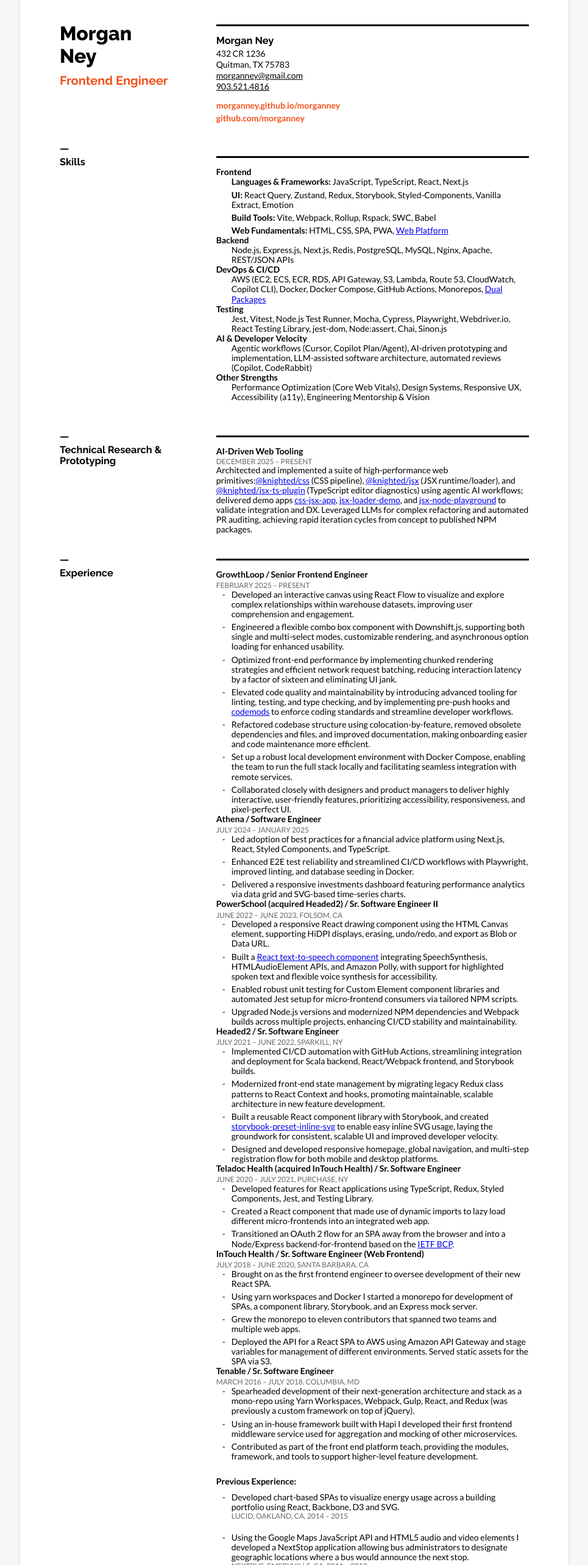
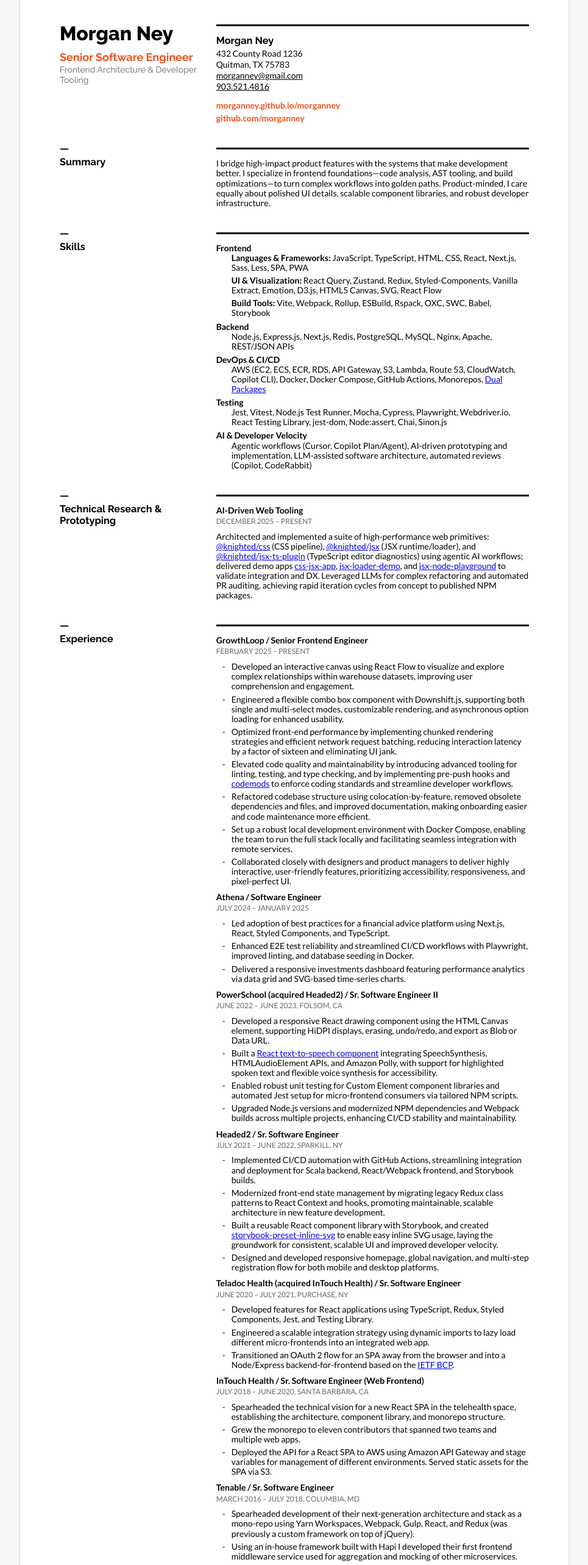
Before and after one commit to morganney/morgan.neys.info, a Next.js app: page /resume in a window 1280 px wide. Shown: the part 40-2606 px from the top of the page at 61% size, without its empty margins (157-1122 px from the left). Built offline with nearby package versions, Linux system fonts and the light colour scheme.

Commit message:
refactor: resume.

```diff
--- a/app/(professional)/globals.css
+++ b/app/(professional)/globals.css
@@ -57,8 +57,17 @@
   font-size: 2rem;
 }
 h2 a {
+  display: flex;
+  flex-direction: column;
+  gap: 2px;
+  font-size: 1.8rem;
   color: #f2511b;
   text-decoration: none;
+}
+h2 a span:last-child {
+  font-size: 1.4rem;
+  color: #666666;
+  font-weight: 400;
 }
 h3 {
   position: relative;
@@ -72,7 +81,8 @@
 section:first-child h3::before {
   content: '';
 }
-h4 + h5 {
+h4 + h5,
+p + h5 {
   margin-top: 3px;
 }
 h5 {
@@ -97,6 +107,9 @@
 section:last-child {
   margin-bottom: 0;
 }
+section:last-child p + p {
+  margin-top: 10px;
+}
 section > :nth-child(2) {
   border-top: 3px solid #000;
 }
@@ -112,20 +125,19 @@
   margin-top: 10px;
   line-height: 1.7rem;
 }
-section:nth-child(3) article:nth-child(n + 2) {
-  margin-top: 25px;
-}
-section:nth-child(4) article:last-child {
-  margin-top: 25px;
-}
 section:nth-child(3) article:last-child h5 {
   margin-top: 2px;
 }
 section:nth-child(4) p {
   margin-top: 10px;
 }
-section:last-child p:last-child {
-  margin-top: 10px;
+section:nth-child(5) article ul {
+  margin: 10px 0;
+}
+section:nth-child(6) > div {
+  display: flex;
+  flex-direction: column;
+  gap: 12px;
 }
 address {
   display: grid;
@@ -154,9 +166,6 @@
 li:last-child {
   margin-bottom: 0;
 }
-h4 + ul li:nth-child(2) {
-  margin: 20px 0 0 0;
-}
 section:first-child ul {
   display: grid;
   gap: 5px;
@@ -176,13 +185,20 @@
 section:first-child ul a span:last-child {
   display: none;
 }
-section:nth-child(2) {
+section:nth-child(3) {
+  dl {
+    margin: 0;
+  }
   dt {
     font-weight: 700;
   }
   dd {
     margin-left: 25px;
     padding-left: 0;
+    margin-bottom: 6px;
+  }
+  dd:last-child {
+    margin-bottom: 0;
   }
   li {
     padding-left: 0;
--- a/app/(professional)/resume/page.js
+++ b/app/(professional)/resume/page.js
@@ -5,21 +5,20 @@
         <header>
           <h1>
             <a target="_blank" href="https://morgan.neys.info">
-              Morgan
-              <br />
-              Ney
+              Morgan Ney
             </a>
           </h1>
           <h2>
             <a target="_blank" href="https://linkedin.com/in/morganney">
-              Frontend Engineer
+              <span>Senior Software Engineer</span>
+              <span>Frontend Architecture & Developer Tooling</span>
             </a>
           </h2>
         </header>
         <div>
           <h3>Morgan Ney</h3>
           <address>
-            <p>432 CR 1236</p>
+            <p>432 County Road 1236</p>
             <p>Quitman, TX 75783</p>
             <p>
               <a href="mailto:morganney@gmail.com">morganney@gmail.com</a>
@@ -43,27 +42,33 @@
         </div>
       </section>
       <section>
+        <h3>Summary</h3>
+        <p>
+          I bridge high-impact product features with the systems that make development
+          better. I specialize in frontend foundations—code analysis, AST tooling, and
+          build optimizations—to turn complex workflows into golden paths. Product-minded,
+          I care equally about polished UI details, scalable component libraries, and
+          robust developer infrastructure.
+        </p>
+      </section>
+      <section>
         <h3>Skills</h3>
         <dl>
           <dt>Frontend</dt>
           <dd>
             <ul>
               <li>
-                <strong>Languages & Frameworks:</strong> JavaScript, TypeScript, React,
-                Next.js
+                <strong>Languages & Frameworks:</strong> JavaScript, TypeScript, HTML,
+                CSS, React, Next.js, Sass, Less, SPA, PWA
               </li>
               <li>
-                <strong>UI:</strong> React Query, Zustand, Redux, Storybook,
-                Styled-Components, Vanilla Extract, Emotion
+                <strong>UI & Visualization:</strong> React Query, Zustand, Redux,
+                Styled-Components, Vanilla Extract, Emotion, D3.js, HTML5 Canvas, SVG,
+                React Flow
               </li>
               <li>
-                <strong>Build Tools:</strong> Vite, Webpack, Rollup, Rspack, SWC, Babel
-              </li>
-              <li>
-                <strong>Web Fundamentals:</strong> HTML, CSS, SPA, PWA,{' '}
-                <a target="_blank" href="https://html-now.github.io/">
-                  Web Platform
-                </a>
+                <strong>Build Tools:</strong> Vite, Webpack, Rollup, ESBuild, Rspack, OXC,
+                SWC, Babel, Storybook
               </li>
             </ul>
           </dd>
@@ -94,11 +99,6 @@
             implementation, LLM-assisted software architecture, automated reviews
             (Copilot, CodeRabbit)
           </dd>
-          <dt>Other Strengths</dt>
-          <dd>
-            Performance Optimization (Core Web Vitals), Design Systems, Responsive UX,
-            Accessibility (a11y), Engineering Mentorship &amp; Vision
-          </dd>
         </dl>
       </section>
       <section>
@@ -108,7 +108,7 @@
             <h4>AI-Driven Web Tooling</h4>
             <h5>December 2025 &ndash; Present</h5>
             <p>
-              Architected and implemented a suite of high-performance web primitives:
+              Architected and implemented a suite of high-performance web primitives:{' '}
               <a target="_blank" href="https://github.com/knightedcodemonkey/css">
                 @knighted/css
               </a>{' '}
@@ -282,8 +282,8 @@
                 Components, Jest, and Testing Library.
               </li>
               <li>
-                Created a React component that made use of dynamic imports to lazy load
-                different micro-frontends into an integrated web app.
+                Engineered a scalable integration strategy using dynamic imports to lazy
+                load different micro-frontends into an integrated web app.
               </li>
               <li>
                 Transitioned an OAuth 2 flow for an SPA away from the browser and into a
@@ -303,12 +303,9 @@
             <h5>July 2018 &ndash; June 2020, Santa Barbara, CA</h5>
             <ul>
               <li>
-                Brought on as the first frontend engineer to oversee development of their
-                new React SPA.
-              </li>
-              <li>
-                Using yarn workspaces and Docker I started a monorepo for development of
-                SPAs, a component library, Storybook, and an Express mock server.
+                Spearheaded the technical vision for a new React SPA in the telehealth
+                space, establishing the architecture, component library, and monorepo
+                structure.
               </li>
               <li>
                 Grew the monorepo to eleven contributors that spanned two teams and
@@ -346,8 +343,8 @@
             <ul>
               <li>
                 <p>
-                  Developed chart-based SPAs to visualize energy usage across a building
-                  portfolio using React, Backbone, D3 and SVG.
+                  Developed chart-based SPAs to visualize high-frequency energy usage
+                  using React, D3, and SVG, optimizing performance for complex data sets.
                 </p>
                 <h5>Lucid, Oakland, CA, 2014 &ndash; 2015</h5>
               </li>
```
